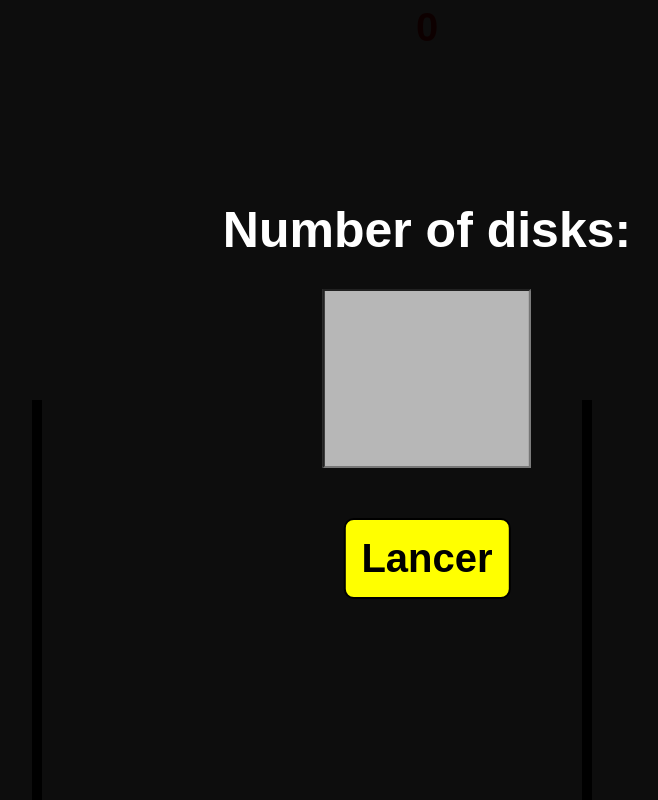
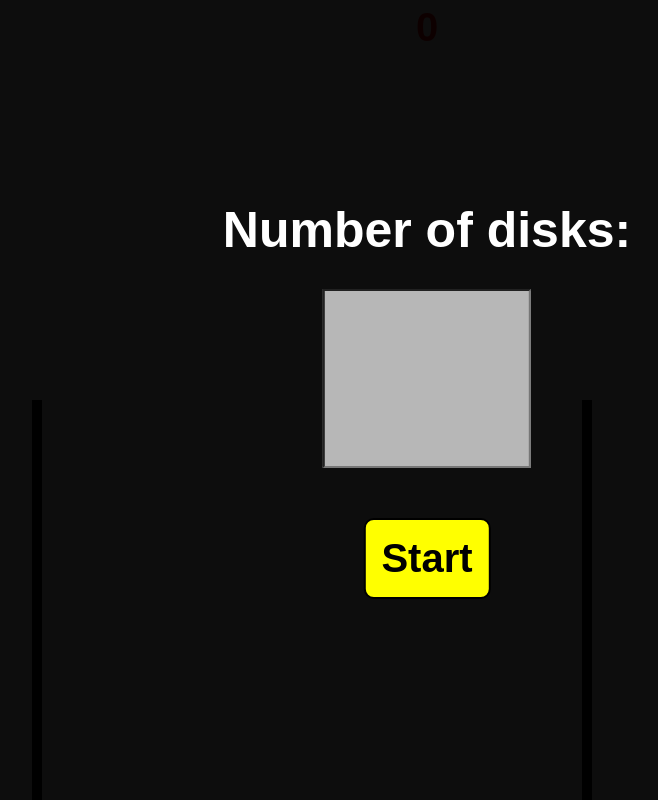
Before and after one commit to LordSeven777/Hanoi-towers, a plain HTML site: page index.html in a window 1280 px wide. Shown: the whole page, without its empty margins (213-871 px from the left). Drawn offline with Linux system fonts and the light colour scheme.

Commit message:
Set the start button's label to english

```diff
--- a/index.html
+++ b/index.html
@@ -27,7 +27,7 @@
             <div class="form-group">
                 <label for="input">Number of disks:</label><br>
                 <input type="text" id="input" autocomplete="off"/><br/>
-                <button>Lancer</button>
+                <button>Start</button>
             </div>
         </form>
 
```
